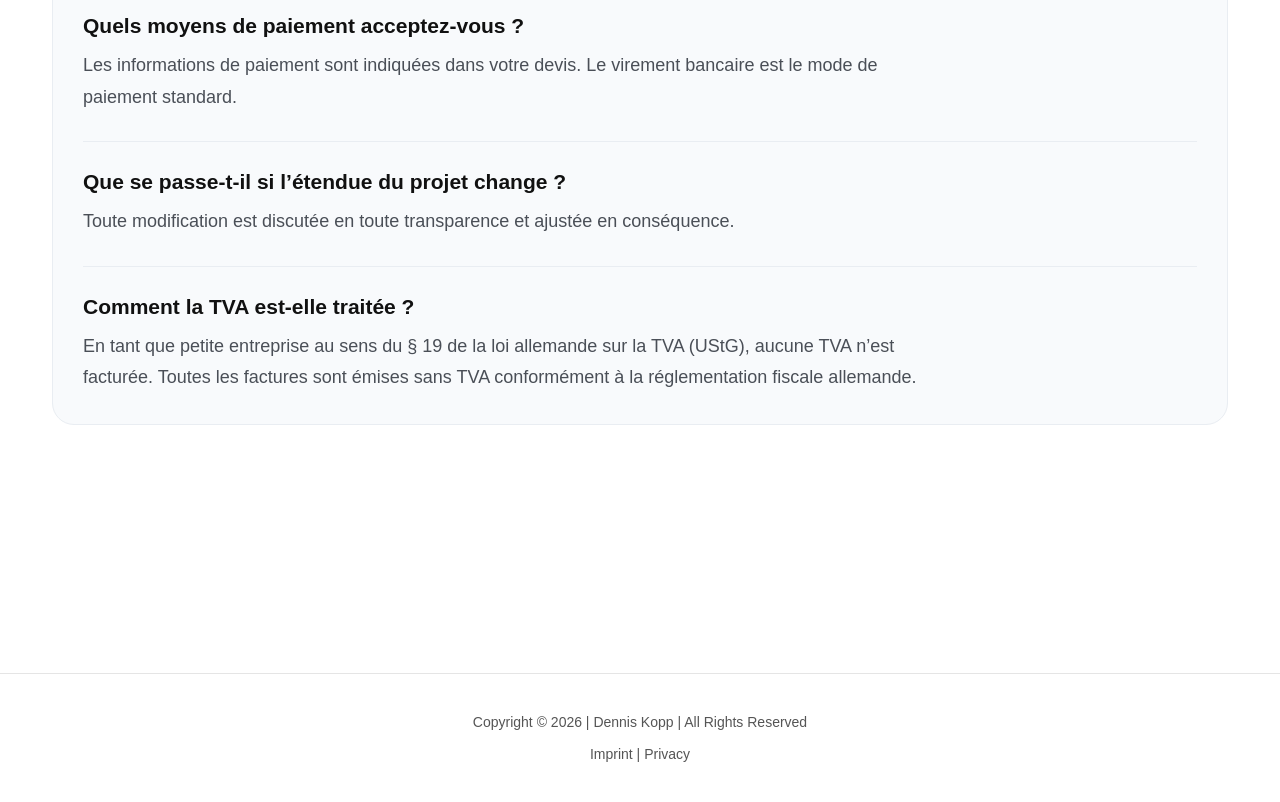
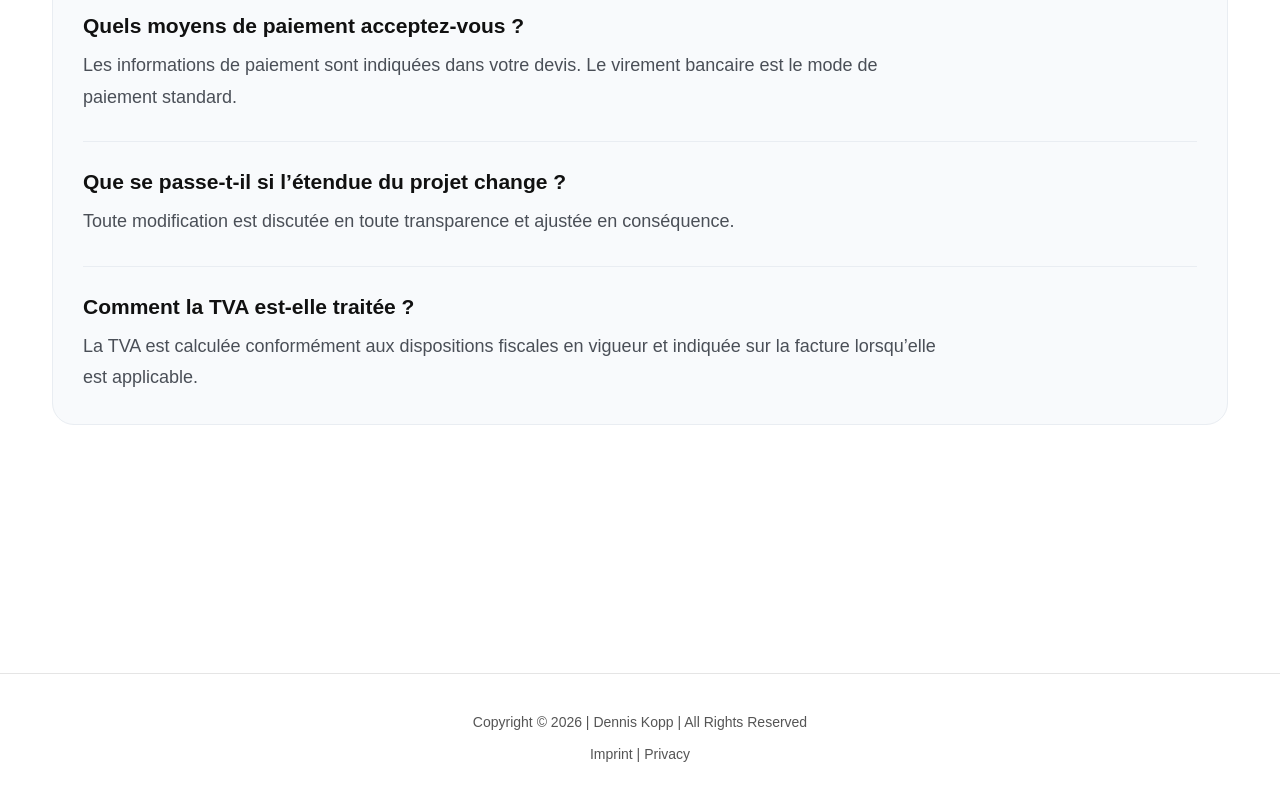
Before and after one commit to denniskopp/denniskopp.github.io, a plain HTML site: page faq_fr.html in a window 1280 px wide. Shown: the part 583-1385 px from the top of the page. Drawn offline with Linux system fonts and the light colour scheme.

Commit message:
Update faq_fr.html

```diff
--- a/faq_fr.html
+++ b/faq_fr.html
@@ -262,7 +262,7 @@
         <div class="faq-item">
           <h3>Comment la TVA est-elle traitée ?</h3>
           <p>
-            En tant que petite entreprise au sens du § 19 de la loi allemande sur la TVA (UStG), aucune TVA n’est facturée. Toutes les factures sont émises sans TVA conformément à la réglementation fiscale allemande.
+            La TVA est calculée conformément aux dispositions fiscales en vigueur et indiquée sur la facture lorsqu’elle est applicable.
           </p>
         </div>
       </div>
```
